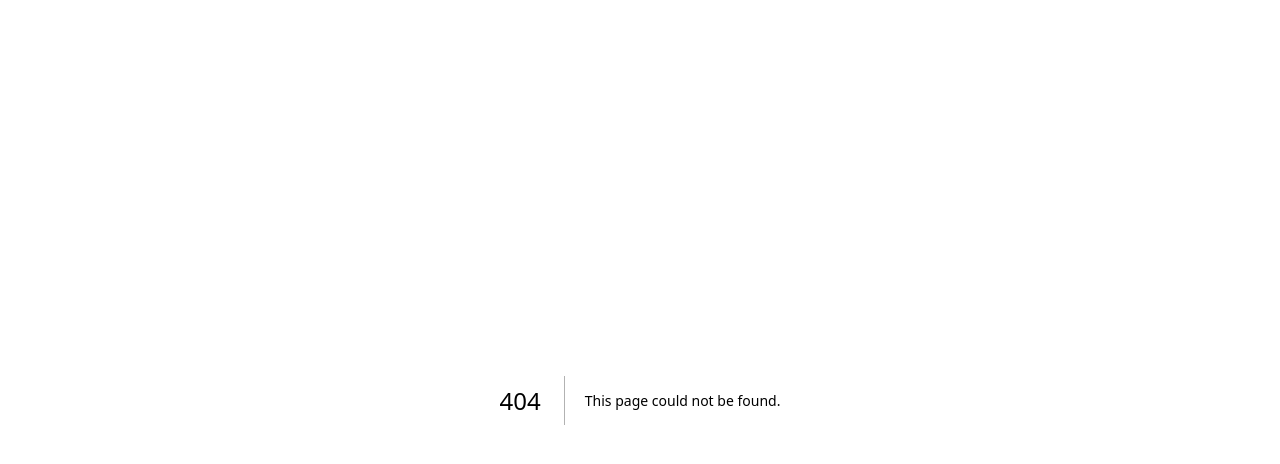
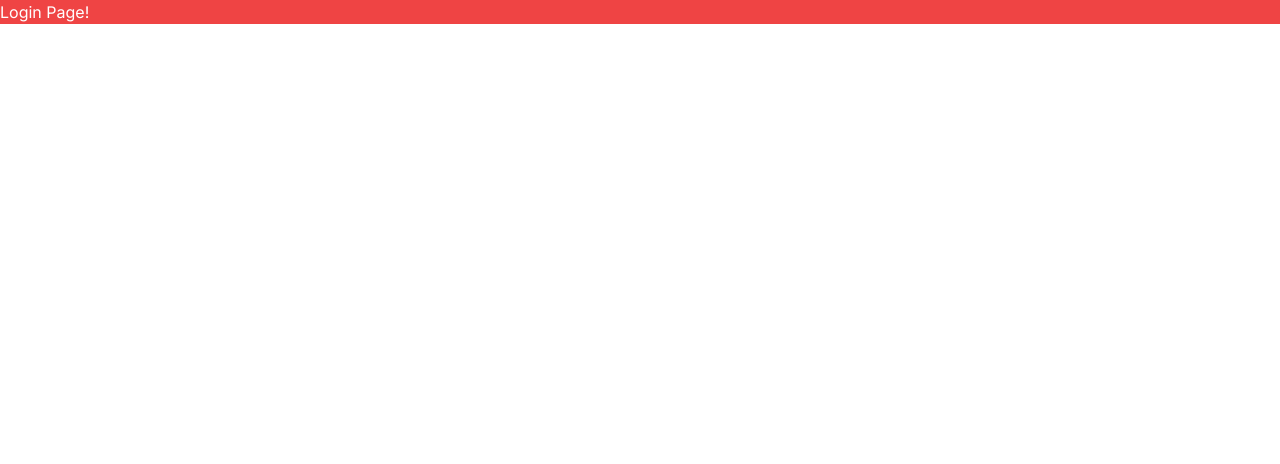
Before and after one commit to takatoshi-tenko/notion-clone, a Next.js app: page /login in a window 1280 px wide. Before the commit this address had no page. Shown: the top 464 px of the page. Built offline with nearby package versions, Linux system fonts and the light colour scheme.

Commit message:
add: page.tsx

```diff
--- /dev/null
+++ b/app/(auth)/(routes)/login/page.tsx
@@ -0,0 +1,5 @@
+const LoginPage = () => {
+  return <div>Login Page!</div>;
+};
+
+export default LoginPage;
--- /dev/null
+++ b/app/test/page.tsx
@@ -0,0 +1,5 @@
+const TestPage = () => {
+  return <div>Hello Test Page</div>;
+};
+
+export default TestPage;
```
Also changed, not shown: app/(auth)/(routes)/register/page.tsx (added).
